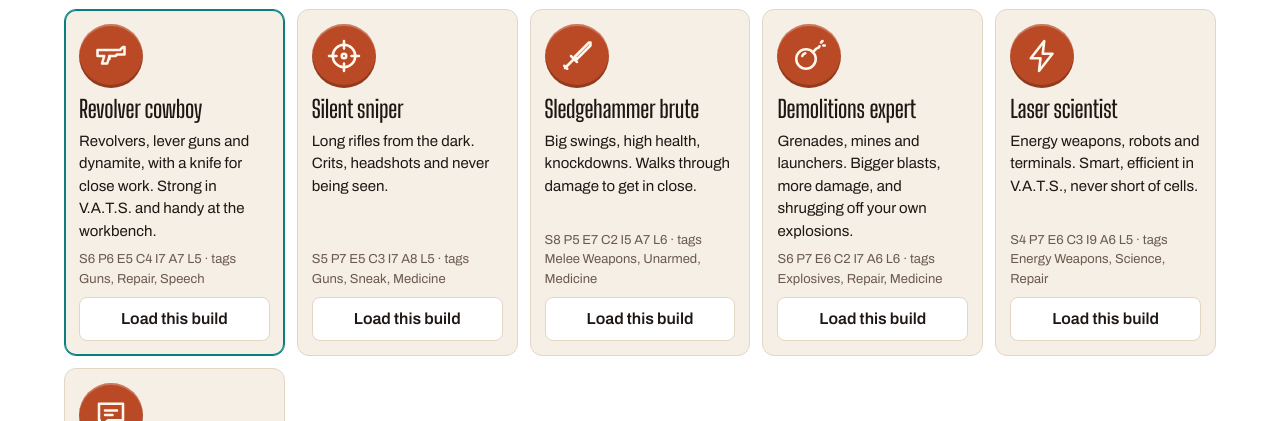
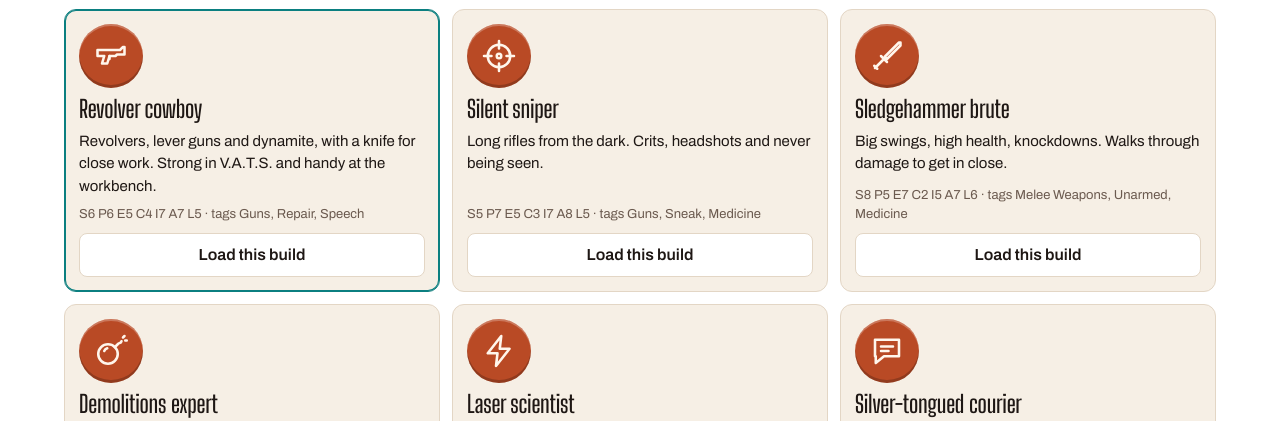
Before and after one commit to brotherlu/mojave-build-planner, a plain HTML site: page index.html in a window 1280 px wide. Shown: the part 304-725 px from the top of the page. Drawn offline with Linux system fonts and the light colour scheme.

Commit message:
Lay out sample builds as a 3x2 grid
Co-Authored-By: Claude Opus 5.5 <noreply@anthropic.com>
Claude-Session: https://claude.ai/code/session_01QUvmoADXDeV3SPWUCPKZ1j

```diff
--- a/index.html
+++ b/index.html
@@ -140,7 +140,9 @@ textarea{width:100%;min-height:90px;font-family:ui-monospace,monospace;font-size
 .pcard p{margin:0}
 .pnw{display:flex;align-items:center;gap:10px}
 .presets{padding-bottom:0}
-.pgrid{display:grid;grid-template-columns:repeat(auto-fit,minmax(210px,1fr));gap:12px;margin-top:12px}
+.pgrid{display:grid;grid-template-columns:repeat(3,minmax(0,1fr));gap:12px;margin-top:12px}
+@media(max-width:820px){.pgrid{grid-template-columns:repeat(2,minmax(0,1fr))}}
+@media(max-width:520px){.pgrid{grid-template-columns:minmax(0,1fr)}}
 .pc{display:grid;grid-template-rows:auto auto 1fr auto;gap:8px;background:var(--pan);border:1px solid var(--line);border-radius:12px;padding:14px}
 .pc h3{margin:0;font-size:24px}
 .pc p{margin:0;font-size:15px}
```
